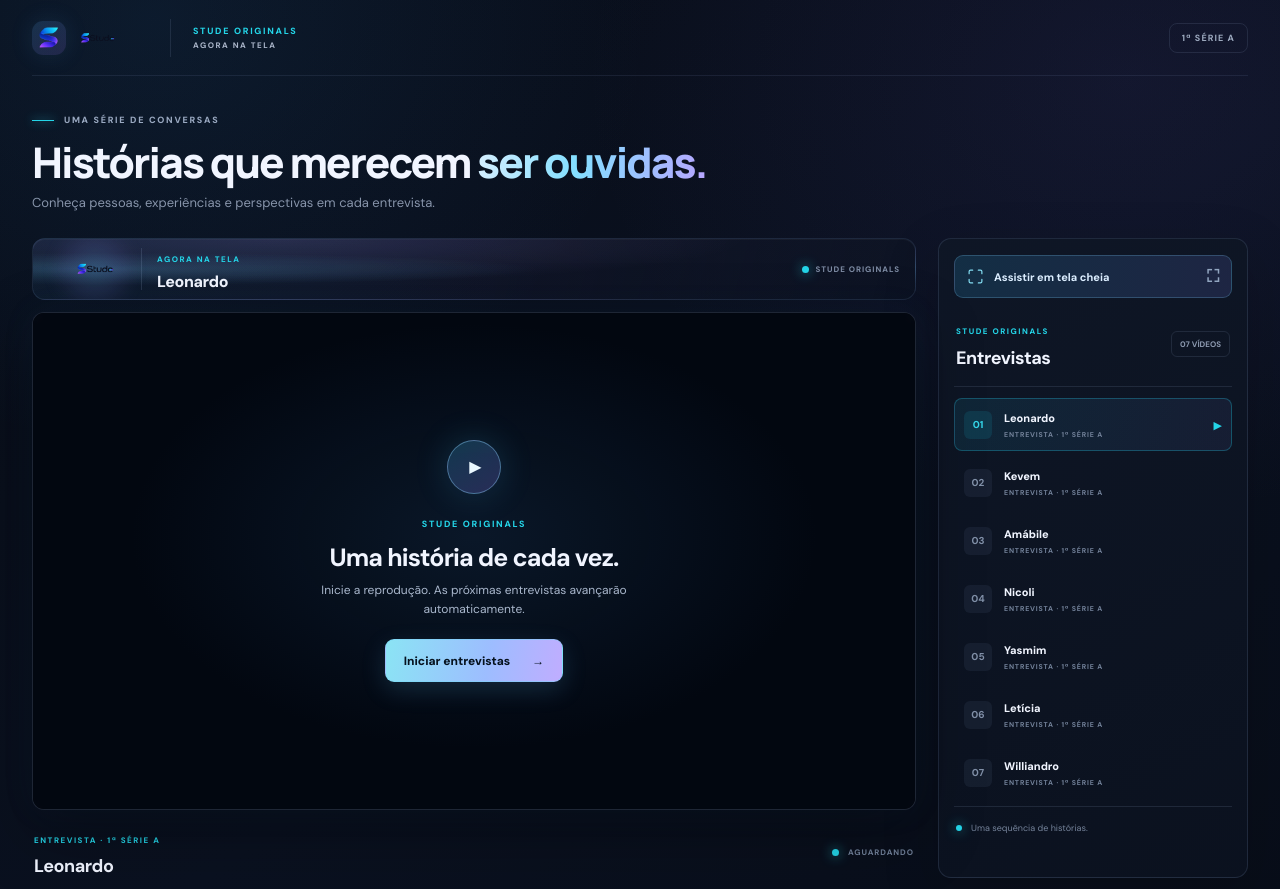
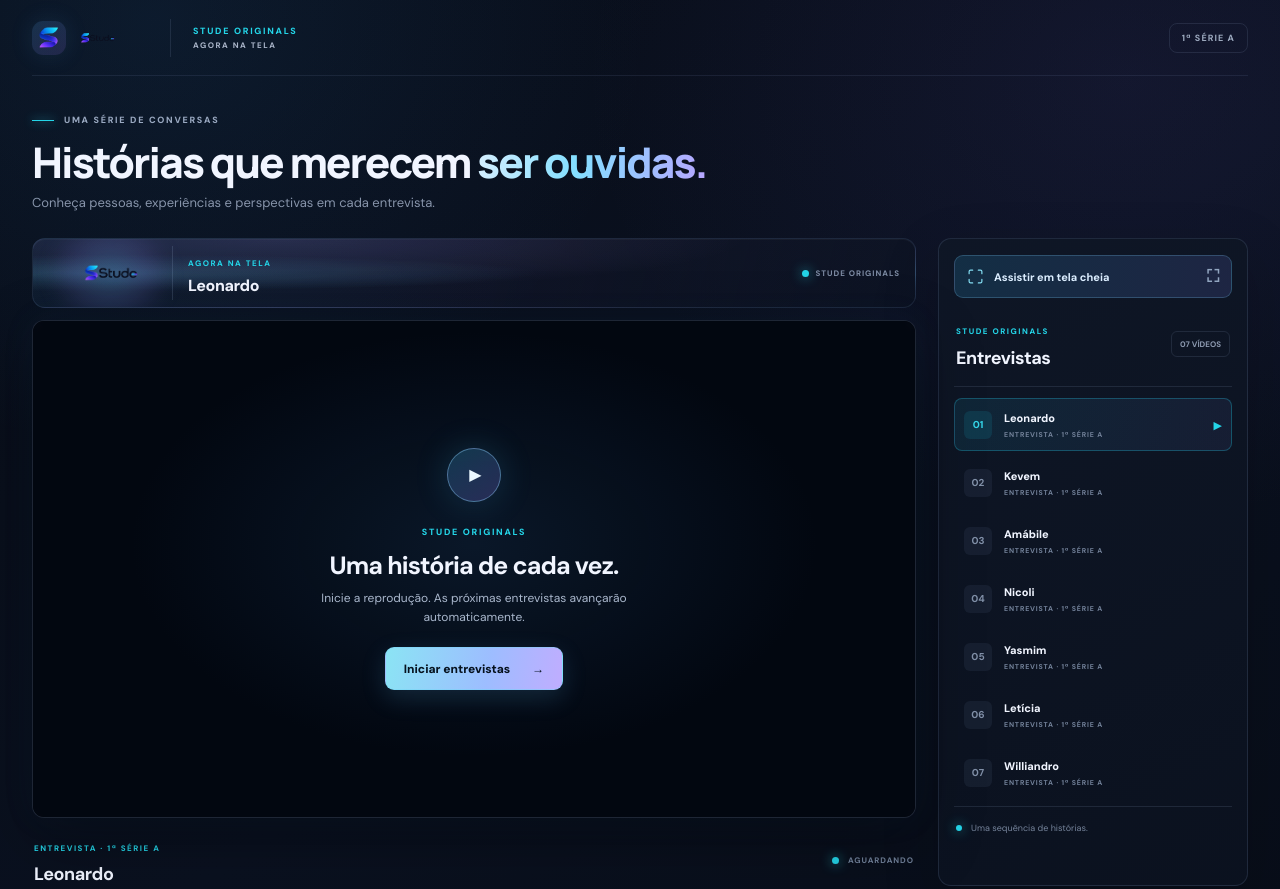
Before and after one commit to williandro2011/Stude, a plain HTML site: page index.html in a window 1280 px wide. Shown: the top 889 px of the page. Drawn offline with Linux system fonts and the light colour scheme.

Commit message:
Modify player brand aura and logo styles
Updated dimensions and styles for player brand aura and logo.

```diff
--- a/style.css
+++ b/style.css
@@ -137,21 +137,34 @@ button { font: inherit; }
 
 .player-brand-aura {
   position: relative;
-  width: 94px;
-  min-width: 94px;
-  height: 42px;
+  width: 125px;
+  min-width: 125px;
+  height: 54px;
   display: grid;
   place-items: center;
   border-right: 1px solid rgba(173, 197, 236, .15);
 }
+
 .player-brand-aura::before {
   content: "";
   position: absolute;
-  inset: -20px 5px;
-  background: radial-gradient(ellipse, rgba(105, 199, 255, .20), rgba(154, 130, 255, .10) 48%, transparent 72%);
-  filter: blur(8px);
+  inset: -24px 2px;
+  background: radial-gradient(
+    ellipse,
+    rgba(105, 199, 255, .25),
+    rgba(154, 130, 255, .14) 48%,
+    transparent 72%
+  );
+  filter: blur(10px);
 }
-.player-logo { position: relative; z-index: 1; width: 68px; max-height: 30px; object-fit: contain; }
+
+.player-logo {
+  position: relative;
+  z-index: 1;
+  width: 100px;
+  max-height: 44px;
+  object-fit: contain;
+}
 .player-heading-copy { min-width: 0; }
 .player-heading-copy .eyebrow { font-size: 8px; }
 .player-heading-copy h2 { margin: 4px 0 0; font-size: 16px; font-weight: 800; letter-spacing: -.025em; }
```
